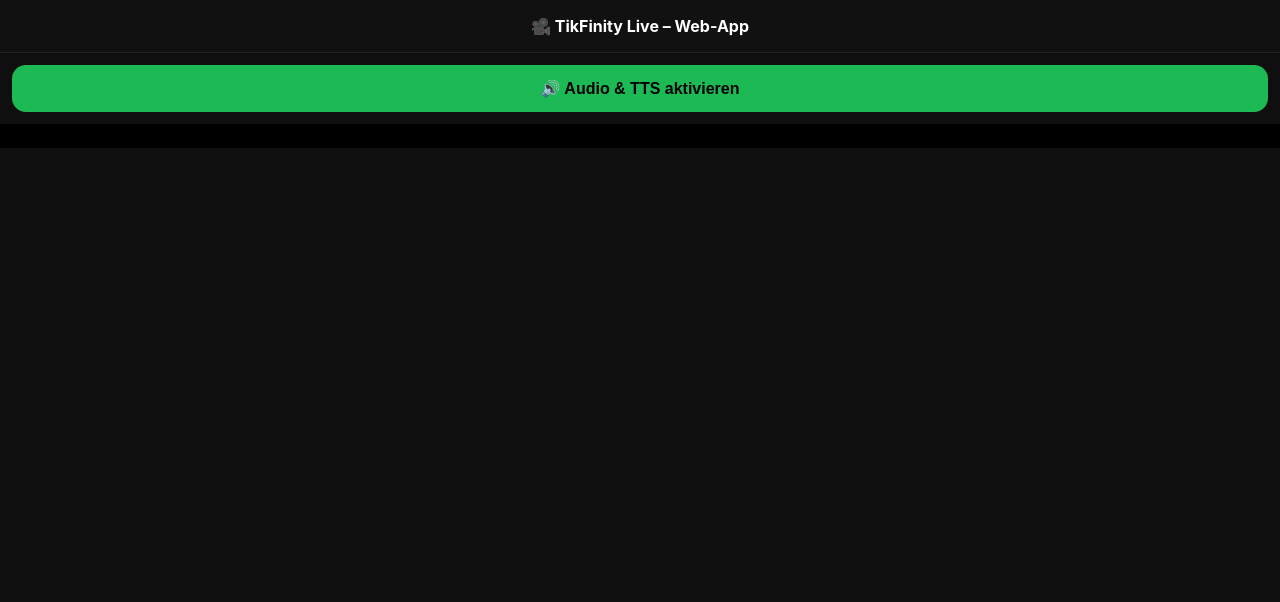
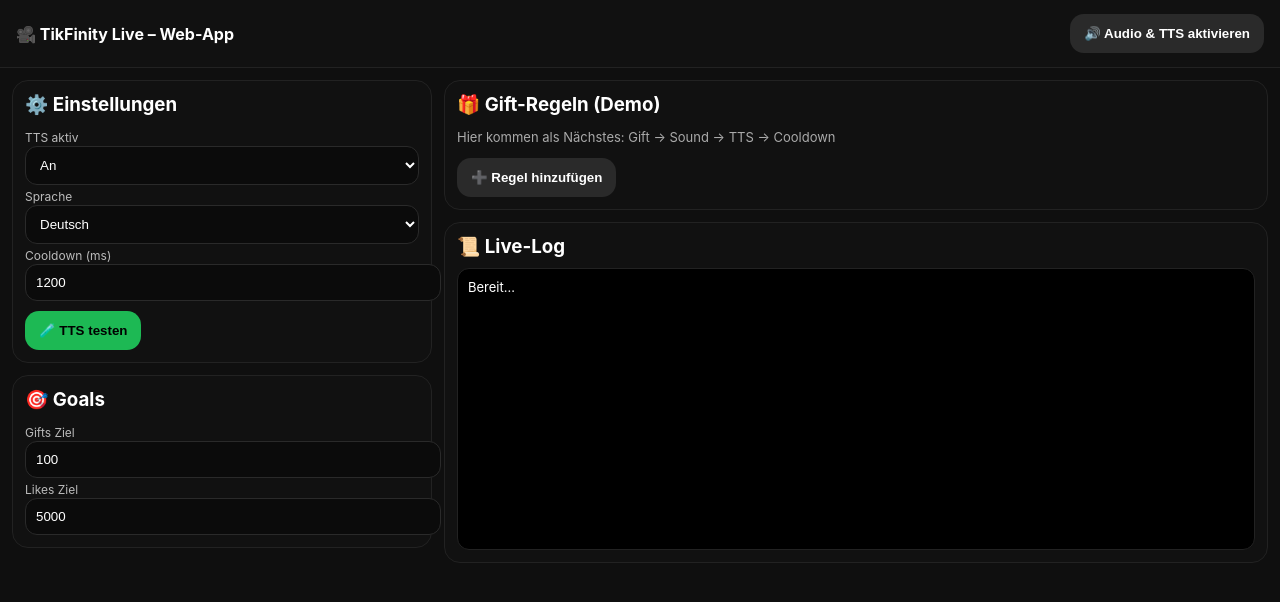
Before and after one commit to skalaschnik-cyber/TikFinityLive, a website: page public/index.html in a window 1280 px wide. Drawn offline with nearby package versions, Linux system fonts and the light colour scheme; no server answers.

Commit message:
replace index.html with full panel

```diff
--- a/public/index.html
+++ b/public/index.html
@@ -3,111 +3,157 @@
 <head>
 <meta charset="utf-8">
 <meta name="viewport" content="width=device-width, initial-scale=1">
-  <title>TikFinity Live – iPhone</title>
+<title>TikFinity Live – Web-App</title>
 
 <style>
+:root { color-scheme: dark; }
 body {
-      margin: 0;
-      font-family: -apple-system, system-ui, sans-serif;
-      background: #0f0f0f;
-      color: #ffffff;
+  margin:0;
+  font-family:-apple-system,system-ui,sans-serif;
+  background:#0f0f0f;
+  color:#fff;
 }
-
 header {
-      padding: 16px;
-      background: #111;
-      font-weight: bold;
-      text-align: center;
-      border-bottom: 1px solid #222;
+  padding:14px 16px;
+  background:#111;
+  border-bottom:1px solid #222;
+  display:flex;
+  justify-content:space-between;
+  align-items:center;
 }
-
+h3 { margin:0 0 10px 0; }
 button {
-      margin: 12px;
-      padding: 14px;
-      width: calc(100% - 24px);
-      border-radius: 14px;
-      border: none;
-      background: #1db954;
-      color: #000;
-      font-size: 16px;
-      font-weight: bold;
+  border:none;
+  border-radius:14px;
+  padding:12px 14px;
+  font-weight:800;
+  background:#1db954;
+  color:#000;
 }
-
+button.secondary {
+  background:#2a2a2a;
+  color:#fff;
+}
+.card {
+  background:#111;
+  border:1px solid #222;
+  border-radius:16px;
+  padding:12px;
+  margin-bottom:12px;
+}
+.wrap {
+  padding:12px;
+  display:grid;
+  grid-template-columns: 1fr;
+  gap:12px;
+}
+@media (min-width: 900px){
+  .wrap { grid-template-columns: 420px 1fr; }
+}
+input, select {
+  width:100%;
+  padding:10px;
+  border-radius:12px;
+  border:1px solid #2a2a2a;
+  background:#0b0b0b;
+  color:#fff;
+}
+label {
+  font-size:12px;
+  color:#bbb;
+}
 #log {
-      padding: 12px;
-      font-size: 14px;
-      white-space: pre-wrap;
-      max-height: 60vh;
-      overflow-y: auto;
-      background: #000;
-    }
-
-    .event {
-      margin-bottom: 6px;
-      border-bottom: 1px solid #222;
-      padding-bottom: 6px;
+  background:#000;
+  border-radius:12px;
+  border:1px solid #222;
+  padding:10px;
+  height:260px;
+  overflow:auto;
+  font-size:13px;
 }
 </style>
 </head>
 
 <body>
-  <header>🎥 TikFinity Live – Web-App</header>
 
-  <button id="enableAudio">🔊 Audio & TTS aktivieren</button>
+<header>
+  <b>🎥 TikFinity Live – Web-App</b>
+  <button id="enableAudio" class="secondary">🔊 Audio & TTS aktivieren</button>
+</header>
 
-  <div id="log"></div>
+<div class="wrap">
 
-  <script src="/socket.io/socket.io.js"></script>
+  <div>
+    <div class="card">
+      <h3>⚙️ Einstellungen</h3>
+
+      <label>TTS aktiv</label>
+      <select id="ttsEnabled">
+        <option value="1">An</option>
+        <option value="0">Aus</option>
+      </select>
+
+      <label style="margin-top:8px;">Sprache</label>
+      <select id="ttsLang">
+        <option value="de-DE">Deutsch</option>
+        <option value="en-US">English</option>
+        <option value="tr-TR">Türkçe</option>
+      </select>
+
+      <label style="margin-top:8px;">Cooldown (ms)</label>
+      <input type="number" id="ttsCooldown" value="1200">
+
+      <button style="margin-top:10px;" onclick="testTTS()">🧪 TTS testen</button>
+    </div>
+
+    <div class="card">
+      <h3>🎯 Goals</h3>
+      <label>Gifts Ziel</label>
+      <input type="number" value="100">
+      <label style="margin-top:6px;">Likes Ziel</label>
+      <input type="number" value="5000">
+    </div>
+  </div>
+
+  <div>
+    <div class="card">
+      <h3>🎁 Gift-Regeln (Demo)</h3>
+      <p style="font-size:13px;color:#aaa;">
+        Hier kommen als Nächstes:
+        Gift → Sound → TTS → Cooldown
+      </p>
+      <button class="secondary">➕ Regel hinzufügen</button>
+    </div>
+
+    <div class="card">
+      <h3>📜 Live-Log</h3>
+      <div id="log">Bereit…</div>
+    </div>
+  </div>
+
+</div>
+
 <script>
-    const logEl = document.getElementById("log");
-    const audioBtn = document.getElementById("enableAudio");
 let audioEnabled = false;
 
-    function log(text) {
-      const div = document.createElement("div");
-      div.className = "event";
-      div.textContent = text;
-      logEl.prepend(div);
-    }
-
-    audioBtn.onclick = () => {
+document.getElementById("enableAudio").onclick = () => {
   audioEnabled = true;
-      const u = new SpeechSynthesisUtterance("Audio ist jetzt aktiviert");
-      u.lang = "de-DE";
-      speechSynthesis.speak(u);
-      audioBtn.textContent = "✅ Audio & TTS aktiv";
+  alert("Audio & TTS aktiviert (iOS erlaubt jetzt Sound)");
 };
 
-    const socket = io();
+function testTTS(){
+  if(!audioEnabled){
+    alert("Bitte zuerst Audio aktivieren");
+    return;
+  }
+  const text = "TikFinity Test erfolgreich";
+  const msg = new SpeechSynthesisUtterance(text);
+  msg.lang = document.getElementById("ttsLang").value;
+  speechSynthesis.speak(msg);
 
-    socket.on("event", data => {
-      const { type, payload } = data;
+  document.getElementById("log").innerHTML += "\\n🗣️ TTS: " + text;
+}
+</script>
 
-      if (type === "chat") {
-        log(`💬 ${payload.name}: ${payload.text}`);
-      }
-
-      if (type === "gift") {
-        log(`🎁 ${payload.name} → ${payload.gift} x${payload.count}`);
-
-        if (audioEnabled) {
-          const u = new SpeechSynthesisUtterance(
-            `Danke ${payload.name} für ${payload.gift}`
-          );
-          u.lang = "de-DE";
-          speechSynthesis.cancel();
-          speechSynthesis.speak(u);
-        }
-      }
-
-      if (type === "follow") {
-        log(`➕ Follow: ${payload.name}`);
-      }
-
-      if (type === "like") {
-        log(`❤️ Likes: ${payload.totalLikes}`);
-      }
-    });
-  </script>
 </body>
 </html>
```
Lines whose indentation alone changed are shown as unchanged.
